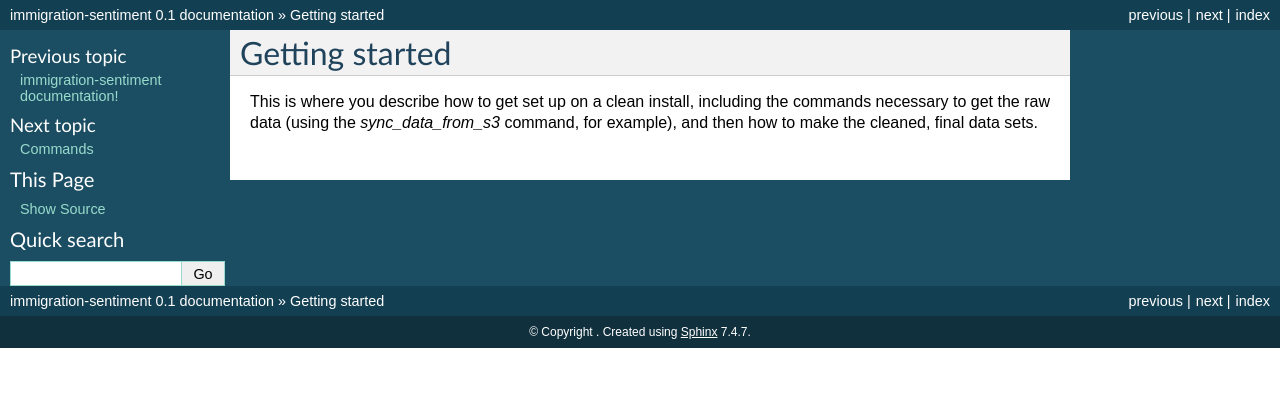
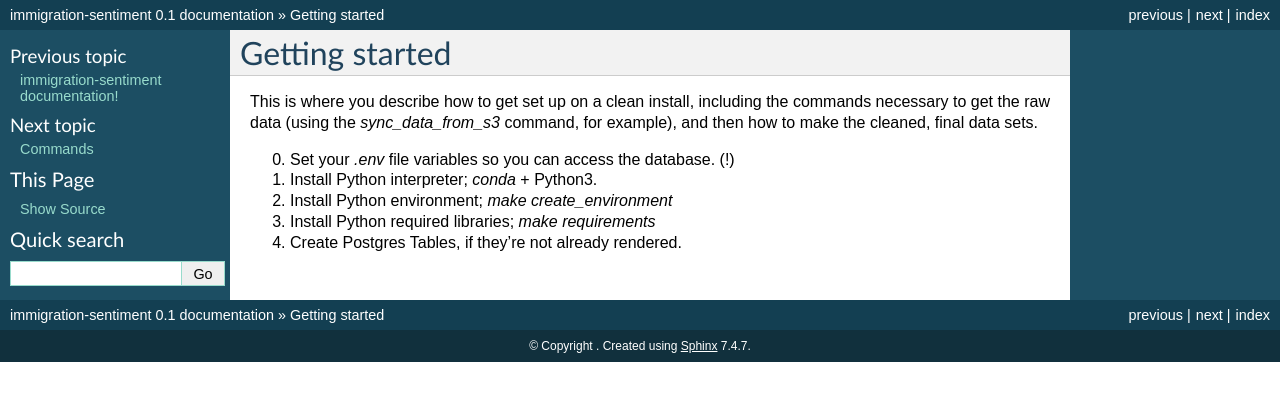
Before and after one commit to rl-grimey/immigration-sentiment, a Sphinx documentation site: the page built from docs/getting-started.rst, in a window 1280 px wide. Shown: the top 401 px of the page. Built offline with Sphinx 7.4.7, drawn with Linux system fonts in a browser that asks for light colours.

Commit message:
Add documentation for table schemas and getting started.

```diff
--- a/docs/getting-started.rst
+++ b/docs/getting-started.rst
@@ -4,3 +4,9 @@ Getting started
 This is where you describe how to get set up on a clean install, including the
 commands necessary to get the raw data (using the `sync_data_from_s3` command,
 for example), and then how to make the cleaned, final data sets.
+
+0. Set your `.env` file variables so you can access the database. (!)
+1. Install Python interpreter; `conda` + Python3.
+2. Install Python environment; `make create_environment`
+3. Install Python required libraries; `make requirements`
+4. Create Postgres Tables, if they're not already rendered.
```
Also changed, not shown: references/README.md.
